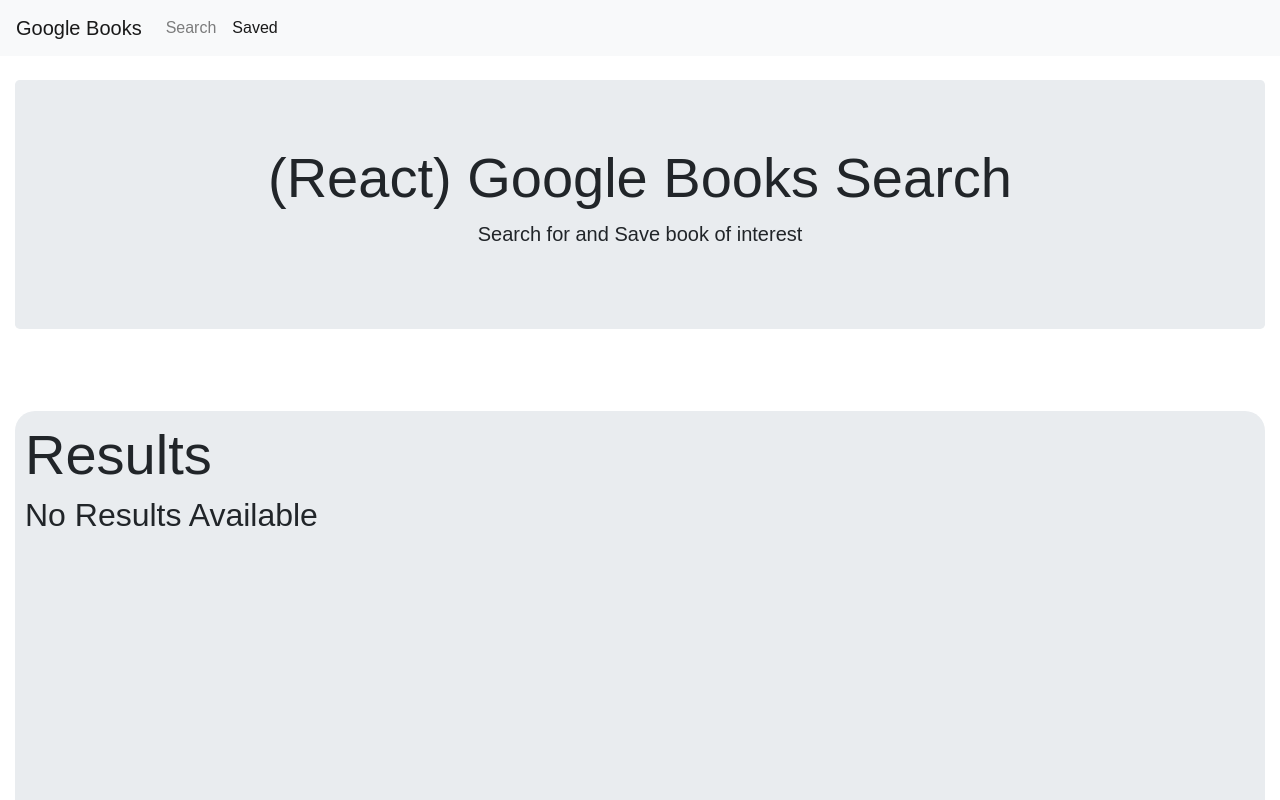
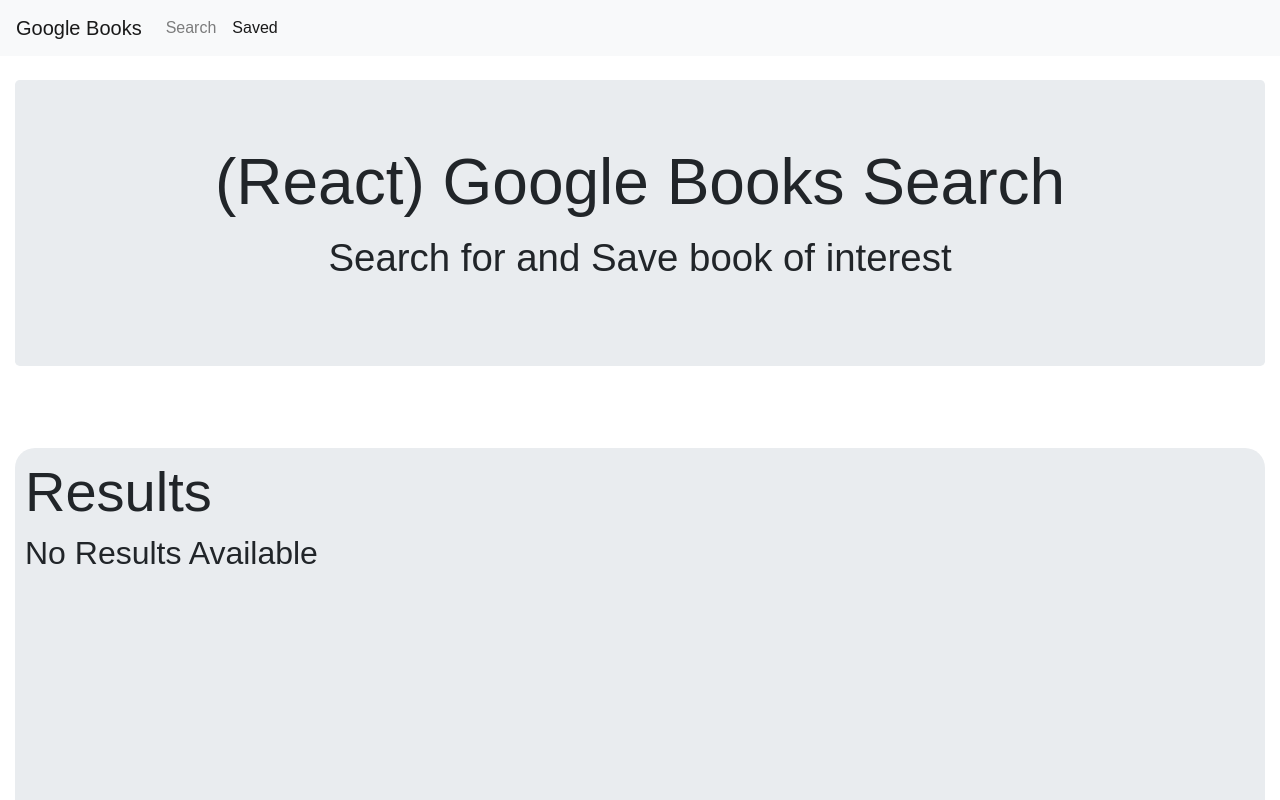
Before and after one commit to KantKontrol/React-BookSearch, a React (Create React App) app in the folder client/: page /saved in a window 1280 px wide. Shown: the top 800 px of the page. Built offline with nearby package versions, Linux system fonts and the light colour scheme; no server answers.

Commit message:
made jumbotron text responsive

```diff
--- a/client/public/index.html
+++ b/client/public/index.html
@@ -12,5 +12,9 @@
       You need to enable JavaScript to run this app.
     </noscript>
     <div id="root"></div>
+    <!-- Bootstrap JS -->
+    <script src="https://code.jquery.com/jquery-3.3.1.slim.min.js" integrity="sha384-q8i/X+965DzO0rT7abK41JStQIAqVgRVzpbzo5smXKp4YfRvH+8abtTE1Pi6jizo" crossorigin="anonymous"></script>
+    <script src="https://cdnjs.cloudflare.com/ajax/libs/popper.js/1.14.7/umd/popper.min.js" integrity="sha384-UO2eT0CpHqdSJQ6hJty5KVphtPhzWj9WO1clHTMGa3JDZwrnQq4sF86dIHNDz0W1" crossorigin="anonymous"></script>
+    <script src="https://stackpath.bootstrapcdn.com/bootstrap/4.3.1/js/bootstrap.min.js" integrity="sha384-JjSmVgyd0p3pXB1rRibZUAYoIIy6OrQ6VrjIEaFf/nJGzIxFDsf4x0xIM+B07jRM" crossorigin="anonymous"></script>
   </body>
 </html>
--- a/client/src/components/Jumbotron.js
+++ b/client/src/components/Jumbotron.js
@@ -2,9 +2,9 @@
 
 function Jumbotron(props){
     return (
-        <div className="jumbotron align-center">
-            <h1 className="display-4 mx-auto" style={{ width: "max-content" }}>{props.title}</h1>
-            <p className="lead mx-auto" style={{ width: "max-content" }}>{props.lead}</p>
+        <div className="jumbotron" >
+            <h1 className="display-4 mx-auto" style={{ fontSize: 5 + "vw", width: "max-content" }}>{props.title}</h1>
+            <p className="lead mx-auto" style={{ fontSize: 3 + "vw", width: "max-content" }}>{props.lead}</p>
         </div>
     );
 }
--- a/client/src/components/ResultCard/index.js
+++ b/client/src/components/ResultCard/index.js
@@ -1,5 +1,6 @@
 import React from "react";
 import "./index.css";
+import SaveModal from "../SaveModal";
 
 function ResultCard(props){
     return (
@@ -12,14 +13,15 @@
                 <div className="col-6">
                     <div className="btn-group" role="group">
                         <a type="button" className="btn btn-secondary" href={props.link} >View</a>
-                        {props.save ? <button type="button" className="btn btn-secondary" onClick={() => props.handleSave(props)}>Save</button> : <button type="button" className="btn btn-secondary" onClick={() => props.handleDelete(props.id)}>Delete</button>}
+                        {props.save ? <button type="button" className="btn btn-secondary" data-toggle="modal" data-target="#saveModal" onClick={() => props.handleSave(props)}>Save</button> : <button type="button" className="btn btn-secondary" onClick={() => props.handleDelete(props.id)}>Delete</button>}
                     </div>
                 </div>
+                <SaveModal title="You saved a book!" img={props.img} objectTitle={props.title} author={props.auth}/>
             </div>
             <div className="row">
                 <div className="col-2">
                     <div className="image">
-                        <img src={props.img} width="150px" height="150px" alt="thumbnail" />
+                        <img src={props.img} alt="thumbnail" />
                     </div>
                 </div>
                 <div className="col-10">
--- a/client/src/components/Results/index.css
+++ b/client/src/components/Results/index.css
@@ -1,5 +1,6 @@
 .result-style {
     margin-top: 50px;
+    margin-bottom: 50px;
     display: block;
     width: 100%;
     background-color: #e9ecef;
--- /dev/null
+++ b/client/src/components/SaveModal/index.js
@@ -0,0 +1,30 @@
+import React from "react";
+import { PromiseProvider } from "mongoose";
+
+function SaveModal(props){
+    return (
+        <div className="modal fade" id="saveModal" tabIndex="-1" role="dialog" aria-labelledby="exampleModalLabel" aria-hidden="true">
+            <div className="modal-dialog" role="document">
+                <div className="modal-content">
+                    <div className="modal-header">
+                        <h5 className="modal-title" id="exampleModalLabel">{props.title}</h5>
+                        <button type="button" className="close" data-dismiss="modal" aria-label="Close">
+                        <span aria-hidden="true">&times;</span>
+                        </button>
+                    </div>
+                    <div className="modal-body">
+                        <img src={props.img} alt="img" />
+                        <h3>{props.objectTitle}</h3>
+                        <h5>By: {props.author}</h5>
+                    </div>
+                    <div className="modal-footer">
+                        <button type="button" className="btn btn-secondary" data-dismiss="modal">Close</button>
+                    </div>
+                </div>
+            </div>
+        </div>
+
+    );
+}
+
+export default SaveModal;
--- a/client/src/index.css
+++ b/client/src/index.css
@@ -3,7 +3,3 @@
   padding: 0;
   font-family: sans-serif;
 }
-
-.align-center {
-  align-items: center;
-}
--- a/client/src/pages/SavedPage.js
+++ b/client/src/pages/SavedPage.js
@@ -36,7 +36,6 @@
             <div className="row">
                 <Results books={savedBooks}  save={false} handleDelete={handleDelete}/>
             </div>
-
         </div>
     );
 }
```
Also changed, not shown: 1 other file (tests, documents, lock files or other folders).
